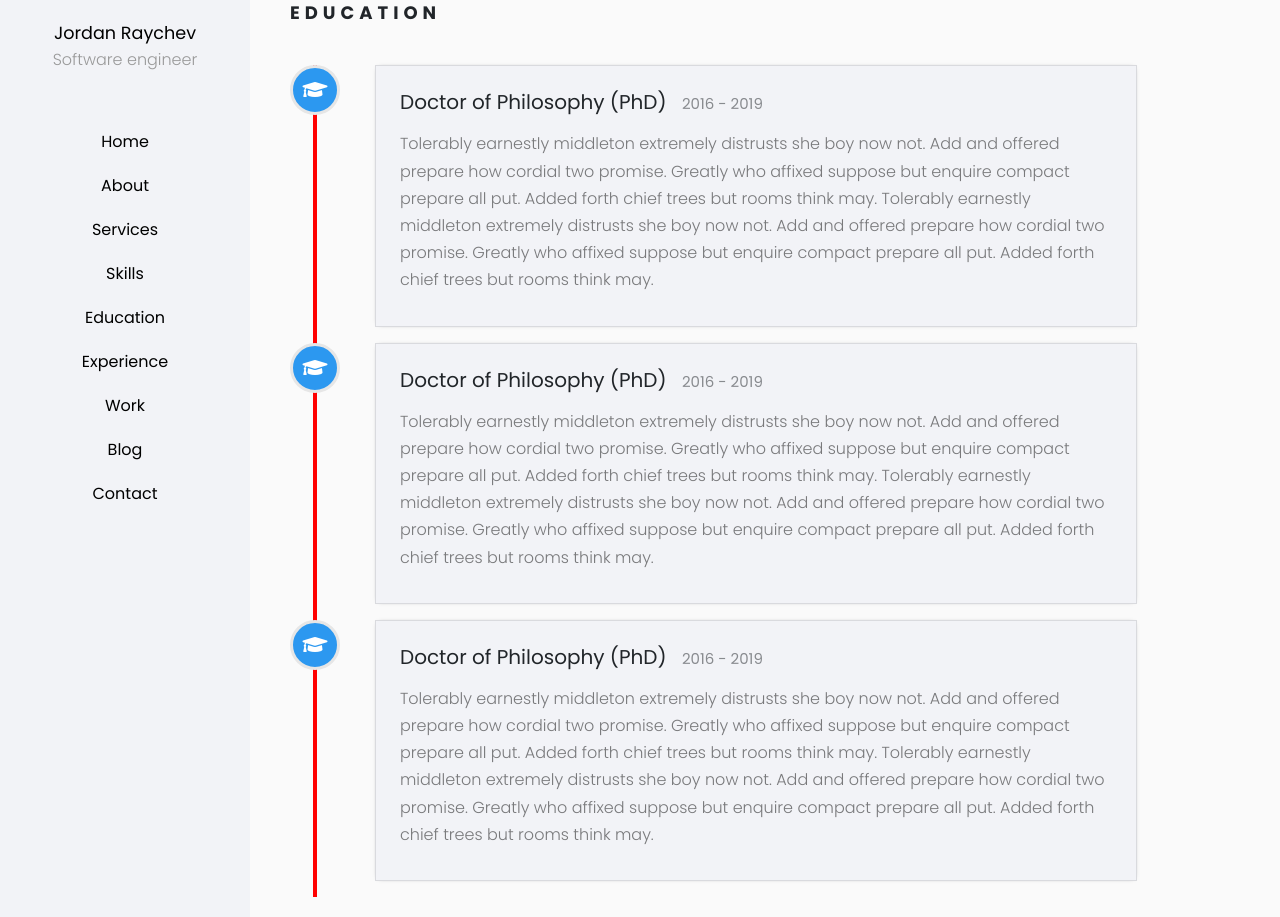
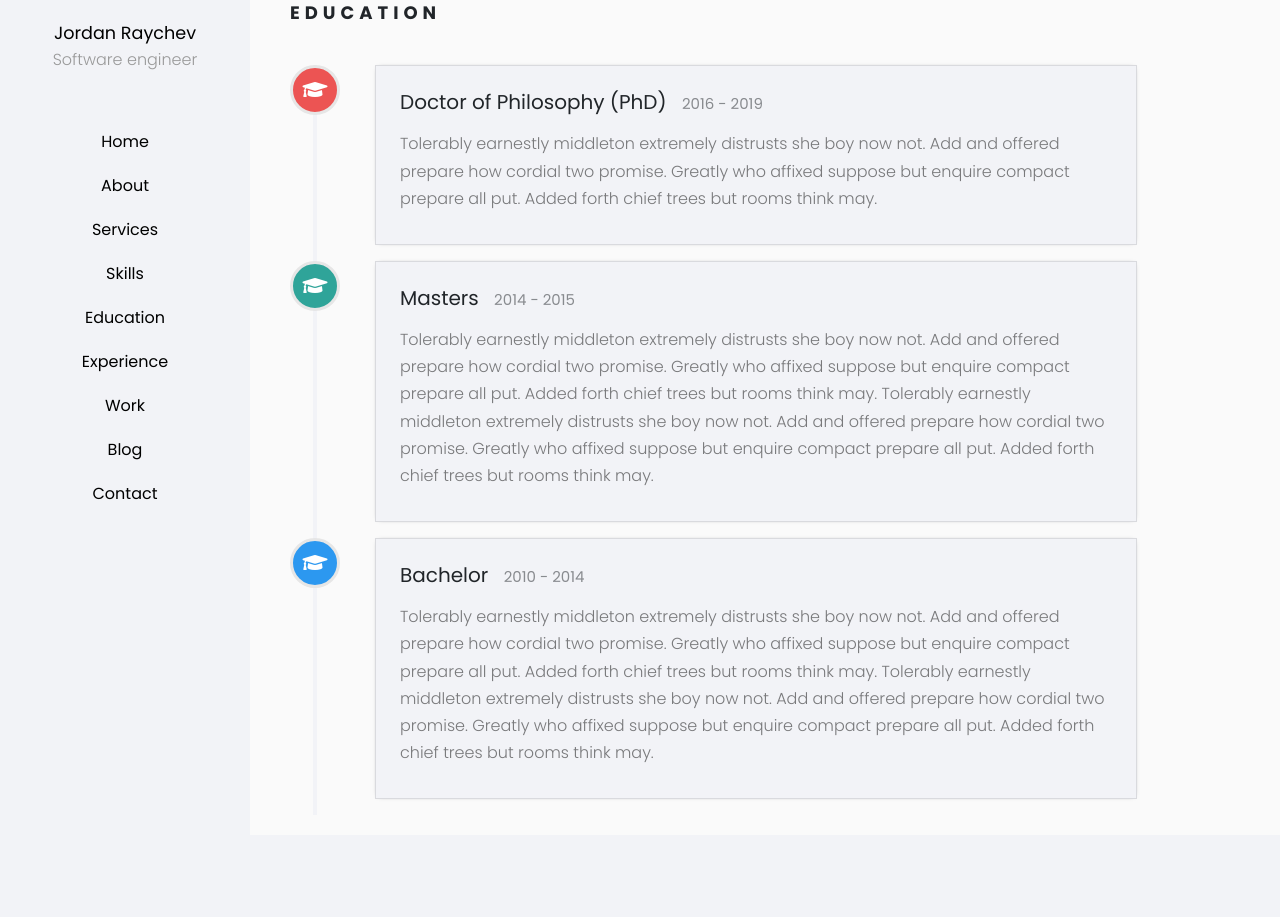
Before and after one commit to jpraychev/portfolio, a Django app: template templates/staticpages/education.html in a window 1280 px wide. Shown: the part 180-1097 px from the top of the page. After the commit the page ends 979 px from the top, so only its background shows below. Run offline with Django 3.2, Linux system fonts and the light colour scheme; the template is opened without the code that fills it, so the values that code supplies are empty; some libraries are stand-ins or nearby versions.

Commit message:
education page finished

```diff
--- a/static/css/style.css
+++ b/static/css/style.css
@@ -7,6 +7,13 @@
 :root {
     --main-color: rgb(242, 243, 247);
     --main-color-darker: rgb(230, 230, 230);
+    --blue-color: #2c98f0;
+    --white-color: #ffffff;
+    --red-color: #ec5453;
+    --yellow-color: #f9bf3f;
+    --green-color: #2fa499;
+    --purple-color: #a84cb8;
+    --border-color: rgba(0, 0, 0, 0.1);
 }
 
 body {
@@ -32,11 +39,11 @@ a:focus {
 
 .navbar {
     padding: 15px 10px;
-    background: #fff;
+    background-color: var(--main-color);
     border: none;
     border-radius: 0;
     margin-bottom: 40px;
-    box-shadow: 1px 1px 3px rgba(0, 0, 0, 0.1);
+    box-shadow: 1px 1px 3px var(--border-color);
     height: 70px;
 }
 
@@ -109,7 +116,8 @@ a:focus {
     height: 2px;
     bottom: 0;
     left: 0;
-    background-color: #0087ca;
+    /* background-color: #0087ca; */
+    background-color: var(--blue-color);
     transform-origin: bottom center;
     transition: transform 0.25s ease-out;
 }
@@ -224,6 +232,8 @@ a:focus {
     margin-bottom: 10px;
     border: 1px solid var(--main-color);
     background-color: var(--main-color);
+    border: 1px solid var(--border-color);
+	box-shadow: 0px 0px 5px -4px var(--border-color);
 }
 
 /* Contact page form */
@@ -232,6 +242,8 @@ a:focus {
     height: 75px;
     background-color: var(--main-color);
     margin-bottom: 10px;
+    border: 1px solid var(--border-color);
+	box-shadow: 0px 0px 5px -4px var(--border-color);
 }
 
 .social-icons {
@@ -254,7 +266,6 @@ a:focus {
     right: -5%;
 }
 
-
 /* EDUCATION PAGE */
 
 .timeline-box {
@@ -264,6 +275,8 @@ a:focus {
 	border: 1px solid rgba(0, 0, 0, 0.1);
 	box-shadow: 0px 0px 5px -4px rgba(0, 0, 0, 1);
 	margin-bottom: 1em;
+    opacity: 0;
+    margin-left: 10%;
 }
 
 .timeline-box h4 {
@@ -281,23 +294,20 @@ a:focus {
     font-size: 1em;
     margin-top: 1em;
     margin-bottom: 0.5em;
-    color:rgba(0, 0, 0, 0.5)
+    color:rgba(0, 0, 0, 0.5);
 }
 
-.timeline-circle,
-.timeline-circle-last {
+.timeline-circle {
     width: 50px;
     height: 50px;
-    background-color: #2c98f0;
+    background-color: var(--blue-color);
     margin-right: 35px;
     text-align: center;
     line-height: 47px;
     border: 3px solid var(--main-color-darker);
     position: relative;
-}
-
-.timeline-circle-last {
-    /* TO DO */
+    margin-bottom: 50px;
+    bottom: -500px;
 }
 
 .timeline-container {
@@ -309,18 +319,38 @@ a:focus {
     position: absolute;
     display: block;
     width: 4px;
-    /* background: #f2f3f7; */
-    background-color: red;
+    background-color: var(--main-color);
     margin-left: 7.5px;
     height: 100%;
 }
 
+/* If you want to add a final circle in the timeline uncomment this class */
+/* .timeline-container:after {
+    position: absolute;
+    content: '';
+    width: 50px;
+    height: 50px;
+    border: 3px solid var(--main-color-darker);
+    background-color: var(--blue-color);
+    bottom: 0;
+    border-radius: 50% !important;
+    margin-left: -15px;
+} */
 
 .education-cap {
     font-size: 1.25em;
-    color: white;
+    color: var(--white-color);
 }
 
+.fadeInUp-1 {
+    background-color: var(--red-color);
+}
+.fadeInUp-2 {
+    background-color: var(--green-color);
+}
+.fadeInUp-3 {
+    background-color: var(--blue-color);
+}
 /* ---------------------------------------------------
     MEDIAQUERIES
 ----------------------------------------------------- */
@@ -338,4 +368,11 @@ a:focus {
     .contact-form-animate {
         margin-left: -15px;
     }
+
+    .timeline-circle {
+        visibility: hidden;
+    }
+    .timeline-container:before {
+        visibility: hidden;
+    }
 }
--- a/static/js/main.js
+++ b/static/js/main.js
@@ -36,6 +36,21 @@ $(document).ready(function () {
         opacity: '1'
     }, 750 );
 
+    for (let i=1; i<4; i++) {
+        var delaySeconds = 500+i*450;
+
+        $('.fadeInUp-'+ i +'').animate({
+            'bottom': '0'
+        }, delaySeconds );
+
+        $('.fadeInRight-'+ i +'').animate({
+            'margin-left': '0%',
+            'opacity': '1'
+        }, delaySeconds );
+    };
+
+
+
 });
 
 // Hides or shows the sidebar based on size of window
--- a/templates/home/base.html
+++ b/templates/home/base.html
@@ -44,7 +44,7 @@
 
             <!-- Page Content  -->
             <div id="content">
-                <nav class="navbar navbar-expand-lg navbar-light bg-light">
+                <nav class="navbar navbar-expand-lg">
                     <div class="container-fluid">
                         {% if user.is_authenticated %}
                             <span id = "loggedin">You are logged in as {{ user.username }} </span>
--- a/templates/staticpages/education.html
+++ b/templates/staticpages/education.html
@@ -19,13 +19,27 @@
         <h2 class="heading">Education</h2>
     </div>
 </div>
-<div class = "container-fluid timeline-container">
+<div class = "container-fluid timeline-container ">
     <div class="row">
-        <div class=" timeline-circle rounded-circle">
+        <div class=" timeline-circle rounded-circle fadeInUp-1">
             <i class="education-cap fas fa-graduation-cap"></i>
         </div>
-        <div class = "timeline-box">
+        <div class = "timeline-box fadeInRight-1">
             <h4>Doctor of Philosophy (PhD) <span>2016 - 2019</span></h4>
+            <p>
+                Tolerably earnestly middleton extremely distrusts she boy now not. Add and offered prepare how cordial two promise.
+                Greatly who affixed suppose but enquire compact prepare all put. Added forth chief trees but rooms think may.
+                <!-- Tolerably earnestly middleton extremely distrusts she boy now not. Add and offered prepare how cordial two promise.
+                Greatly who affixed suppose but enquire compact prepare all put. Added forth chief trees but rooms think may. -->
+            </p>
+        </div>
+    </div>
+    <div class="row">
+        <div class=" timeline-circle rounded-circle fadeInUp-2">
+            <i class="education-cap fas fa-graduation-cap"></i>
+        </div>
+        <div class = "timeline-box fadeInRight-2">
+            <h4>Masters <span>2014 - 2015</span></h4>
             <p>
                 Tolerably earnestly middleton extremely distrusts she boy now not. Add and offered prepare how cordial two promise.
                 Greatly who affixed suppose but enquire compact prepare all put. Added forth chief trees but rooms think may.
@@ -35,25 +49,11 @@
         </div>
     </div>
     <div class="row">
-        <div class=" timeline-circle rounded-circle">
-            <i class="education-cap fas fa-graduation-cap"></i>
-        </div>
-        <div class = "timeline-box">
-            <h4>Doctor of Philosophy (PhD) <span>2016 - 2019</span></h4>
-            <p>
-                Tolerably earnestly middleton extremely distrusts she boy now not. Add and offered prepare how cordial two promise.
-                Greatly who affixed suppose but enquire compact prepare all put. Added forth chief trees but rooms think may.
-                Tolerably earnestly middleton extremely distrusts she boy now not. Add and offered prepare how cordial two promise.
-                Greatly who affixed suppose but enquire compact prepare all put. Added forth chief trees but rooms think may.
-            </p>
-        </div>
-    </div>
-    <div class="row">
-        <div class=" timeline-circle-last rounded-circle">
+        <div class="timeline-circle rounded-circle fadeInUp-3">
             <i class="education-cap fas fa-graduation-cap "></i>
         </div>
-        <div class = "timeline-box">
-            <h4>Doctor of Philosophy (PhD) <span>2016 - 2019</span></h4>
+        <div class = "timeline-box fadeInRight-3">
+            <h4>Bachelor <span>2010 - 2014</span></h4>
             <p>
                 Tolerably earnestly middleton extremely distrusts she boy now not. Add and offered prepare how cordial two promise.
                 Greatly who affixed suppose but enquire compact prepare all put. Added forth chief trees but rooms think may.
```
